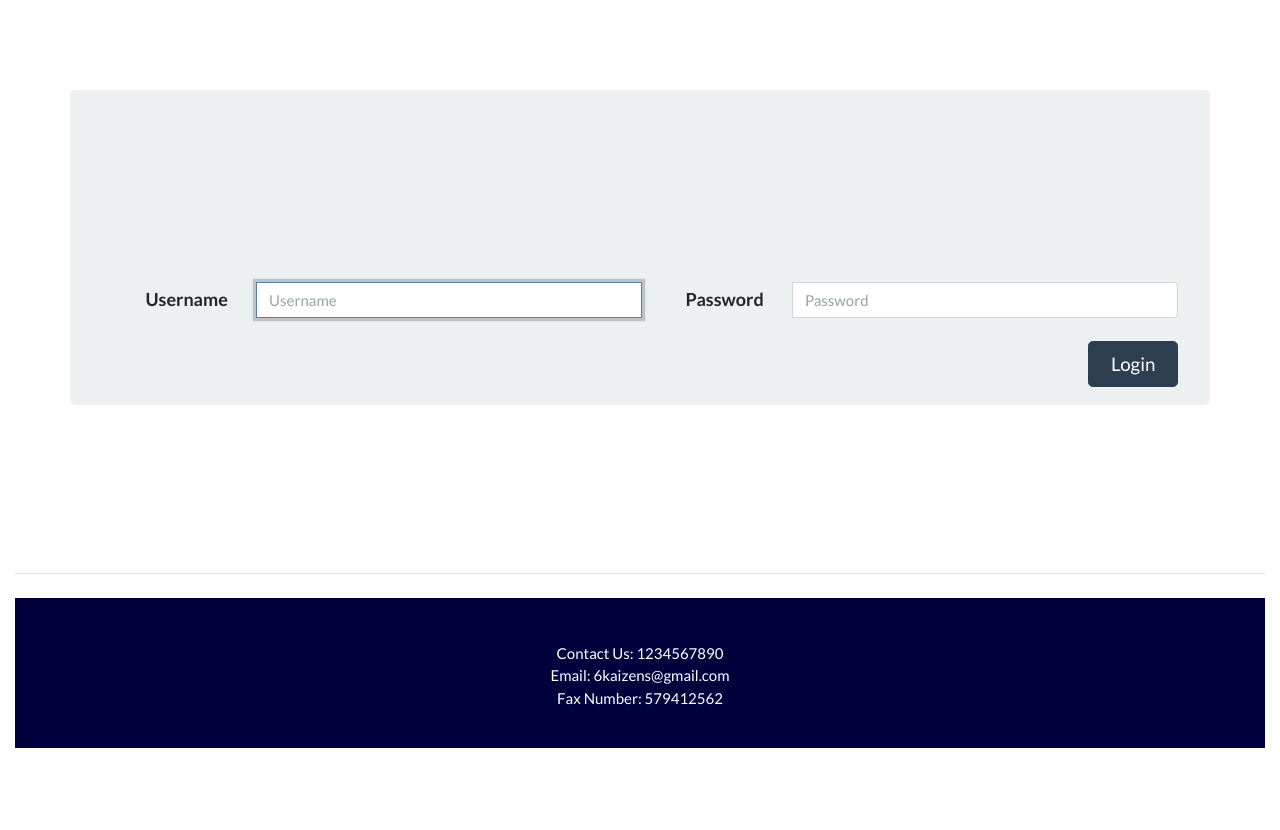
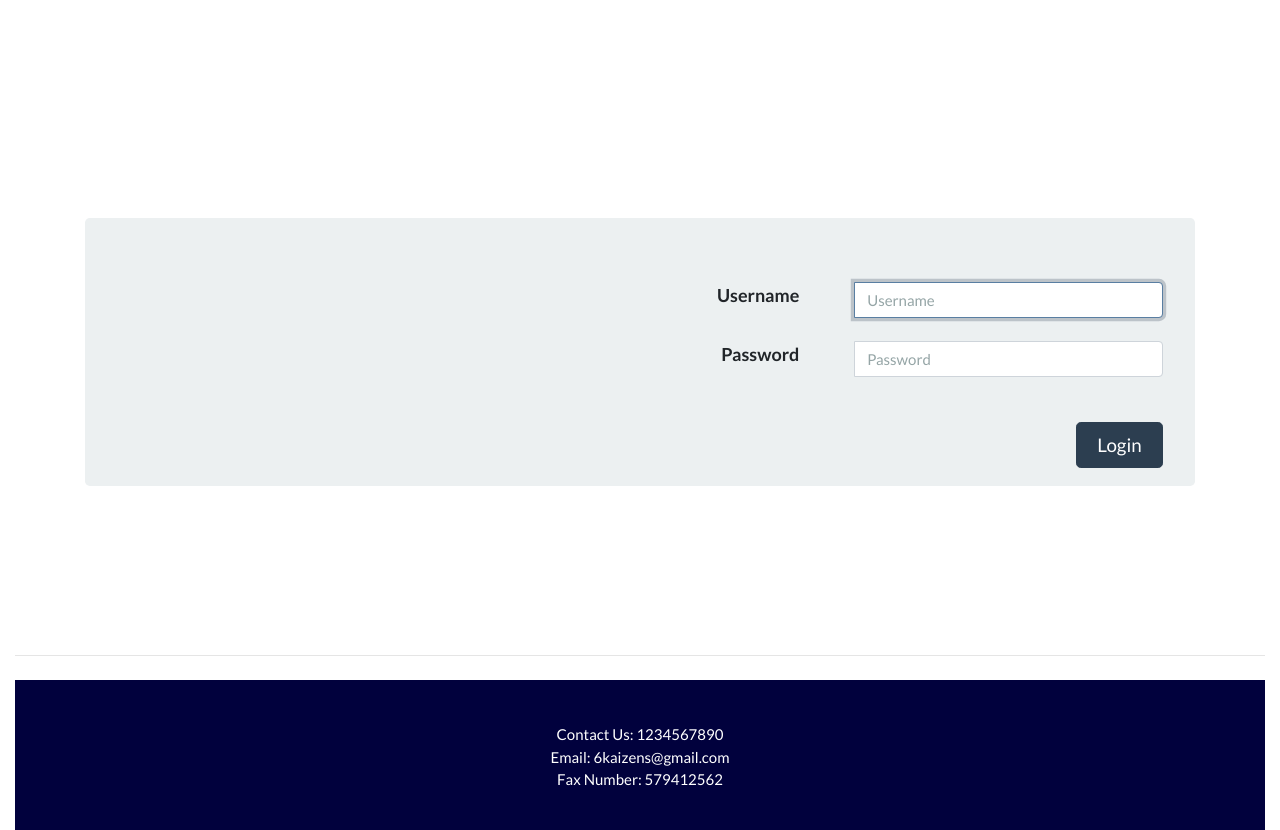
Before and after one commit to salarx/payroll, a PHP site: the page made by application/views/admin_login.php in a window 1280 px wide. Shown: the part 76-906 px from the top of the page. Before the commit the page ends 824 px from the top, so only its background shows below. Run offline with PHP 8.4, Linux system fonts and the light colour scheme; the template is opened without the code that fills it, so the values that code supplies are empty; some libraries are stand-ins or nearby versions.

Commit message:
Login Pages

```diff
--- a/application/views/admin_login.php
+++ b/application/views/admin_login.php
@@ -45,7 +45,7 @@
   </div>
 </nav>
 <br><br><br><br>
-            <div class="container jumbotron">
+            <div class="container">
             <form class="login-form" action="<?php echo base_url(); ?>authentication_login/admin_authentication.html" method="post">
                 <div class="login-wrap">
                     <p class="login-img"><i class="icon_lock_alt"></i></p>
@@ -70,24 +70,26 @@
                         $this->session->unset_userdata('message');
                     }
                     ?>
-                    <div class="input-group form-inline">
+                      <div class="jumbotron">
+                        <div class="input-group">
                         <span class="input-group-addon"><i class="icon_profile"></i></span>
-                        &nbsp &nbsp &nbsp &nbsp &nbsp &nbsp &nbsp &nbsp
-                        <label class="mr-sm-2" style="font-size:18px"><b>Username</b></label>
-                        &nbsp &nbsp &nbsp &nbsp
-
-                        <input type="text" name="username" class="form-control" placeholder="Username" autofocus >
-
+                          <label class="col-lg-6"> </label>
+                          <label class="mr-sm-2 col-lg-2" align="right" style="font-size:18px"><b>Username </b></label>
+                        &nbsp &nbsp &nbsp &nbsp &nbsp &nbsp
+                        <input type="text" name="username" align="right" class="form-control col-lg-4 pull-right" placeholder="Username" autofocus >
+                      </div>
+                      <br>
+                        <div class="input-group" >
                         <span class="input-group-addon"><i class="icon_key_alt"></i></span>
-                        &nbsp &nbsp &nbsp &nbsp &nbsp &nbsp &nbsp &nbsp
-                        <label class="mr-sm-2" style="font-size:18px"><b>Password</b></label>
-                        &nbsp &nbsp &nbsp &nbsp
-                        <input type="password" name="password" class="form-control" placeholder="Password">
+                        <label class="col-lg-6"> </label>
+                        <label class="mr-sm-2 col-lg-2" align="right" style="font-size:18px"><b>Password</b></label>
+                        &nbsp &nbsp &nbsp &nbsp &nbsp &nbsp
+                        <input type="password" name="password" align="right" class="form-control col-lg-4" placeholder="Password">
                     </div>
-                    <br>
-
+                    <br><br>
                     <button class="btn btn-primary btn-lg btn-block col-lg-1 float-right" type="submit">Login</button>
                 </div>
+              </div>
             </form>
         </div>
         <br><br><br><br><br>
```
Also changed, not shown: application/views/hod_login.php (+15 -9 lines), application/views/login_emp.php (+14 -11 lines), application/views/transactions_admin.php (+11 -4 lines).
